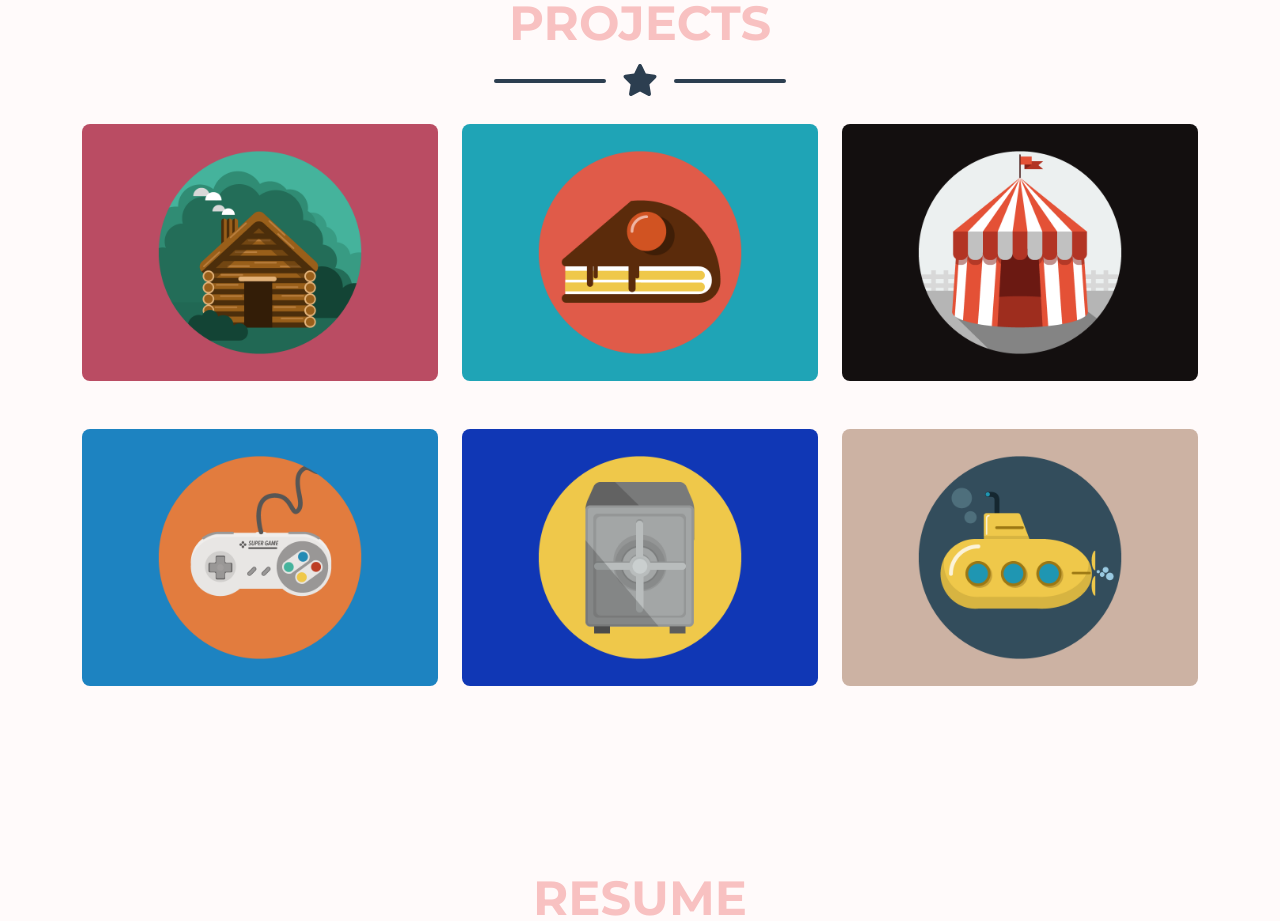
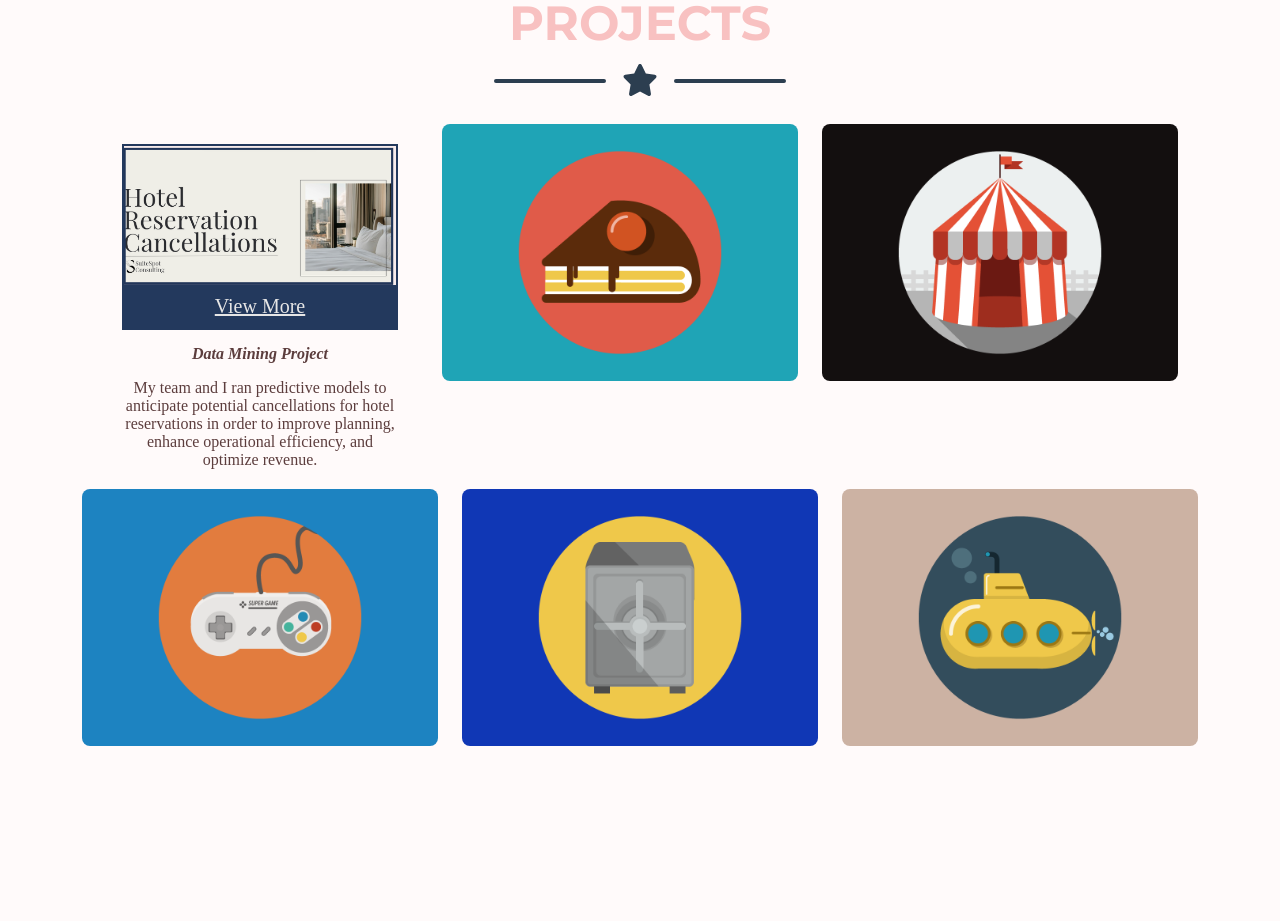
Before and after one commit to rcfitzgerald/dpm_portfolio, a plain HTML site: page index.html in a window 1280 px wide. Shown: the part 978-1899 px from the top of the page. Drawn offline with nearby package versions, Linux system fonts and the light colour scheme.

Commit message:
Hotel Reservations

```diff
--- a/index.html
+++ b/index.html
@@ -179,29 +179,44 @@
         </div>
         <!-- Portfolio Grid Items-->
         <div class="row justify-content-center">
-          <!-- Portfolio Item 1-->
-          <div class="col-md-6 col-lg-4 mb-5">
-            <div
-              class="portfolio-item mx-auto"
-              data-bs-toggle="modal"
-              data-bs-target="#portfolioModal1"
-            >
-              <div
-                class="portfolio-item-caption d-flex align-items-center justify-content-center h-100 w-100"
-              >
-                <div
-                  class="portfolio-item-caption-content text-center text-white"
+          <!-- Hotel Reservation Project -->
+          <div
+            style="
+              display: inline-block;
+              width: 300px;
+              margin: 20px;
+              text-align: center;
+            "
+          >
+            <div style="border: 2px solid #23395d">
+              <img
+                src="Hotel_Reservations.png"
+                alt="Hotel Reservation Cancellations"
+                style="width: 100%; height: auto"
+              />
+              <div style="background-color: #23395d; padding: 10px">
+                <a
+                  href="#"
+                  style="
+                    color: #e6e6e6;
+                    font-size: 20px;
+                    text-decoration: underline;
+                  "
                 >
-                  <i class="fas fa-plus fa-3x"></i>
-                </div>
+                  View More
+                </a>
               </div>
-              <img
-                class="img-fluid"
-                src="assets/img/portfolio/cabin.png"
-                alt="..."
-              />
             </div>
+            <p style="font-weight: bold; font-style: italic; margin-top: 15px">
+              Data Mining Project
+            </p>
+            <p style="max-width: 300px; margin: auto">
+              My team and I ran predictive models to anticipate potential
+              cancellations for hotel reservations in order to improve planning,
+              enhance operational efficiency, and optimize revenue.
+            </p>
           </div>
+
           <!-- Portfolio Item 2-->
           <div class="col-md-6 col-lg-4 mb-5">
             <div
```
